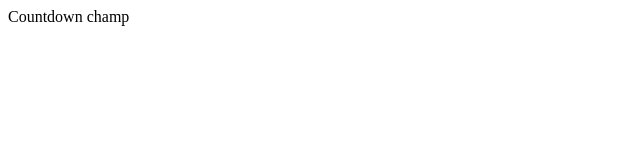
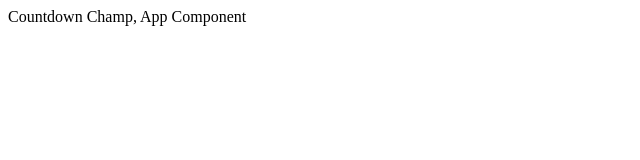
Before and after one commit to timmlaxton/Countdown, a React (Create React App) app: page / in a window 1280 px wide. Shown: the top 160 px of the page, without its empty margins (0-640 px from the left). Built offline with nearby package versions, Linux system fonts and the light colour scheme.

Commit message:
rendered message through App

```diff
--- /dev/null
+++ b/src/App.js
@@ -0,0 +1,11 @@
+import React, {Component} from 'react';
+
+class App extends Component {
+    render() {
+        return (
+        <div>Countdown Champ, App Component</div>
+        )
+    }
+}
+
+export default App;
--- a/src/index.js
+++ b/src/index.js
@@ -1,7 +1,8 @@
 import React from 'react';
 import ReactDOM from 'react-dom';
-
+import App from './App';
 
 ReactDOM.render(
-    <div>Countdown champ</div>, document.getElementById('root')
+    <App></App>,
+    document.getElementById('root')
 )
```
